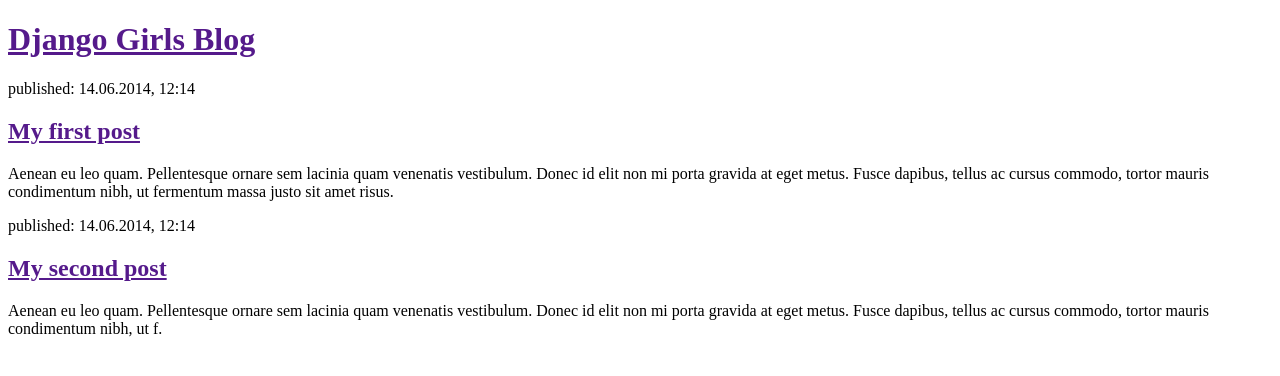
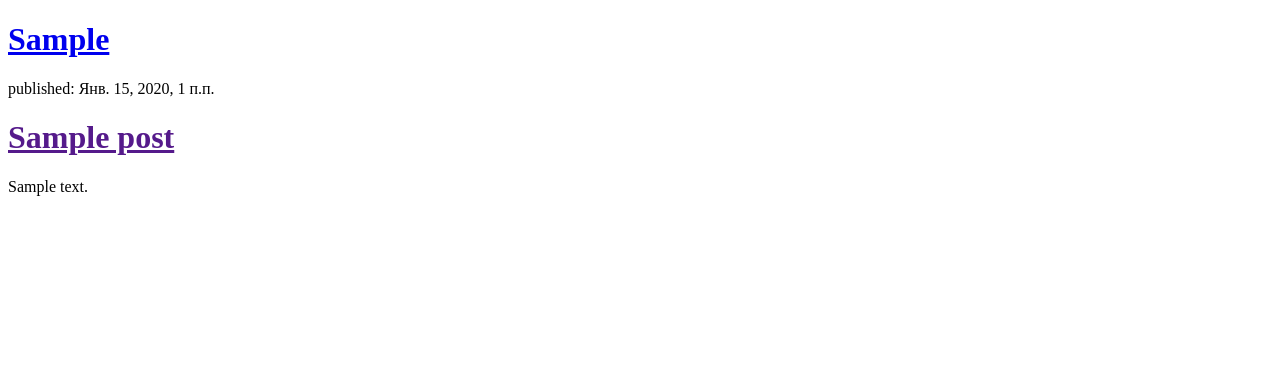
Before and after one commit to PFdevelopment/my-first-blog, a Django app: template blog/templates/blog/post_list.html in a window 1280 px wide. Shown: the top 376 px of the page. Run offline with Django 3.2, Linux system fonts and the light colour scheme; the template is opened without the code that fills it: values that come from a table or form of the project are taken from there, others are empty; tables that the repository leaves empty hold one stand-in row (values such as "Sample post").

Commit message:
Modified templates to display posts from database.

```diff
--- a/blog/templates/blog/post_list.html
+++ b/blog/templates/blog/post_list.html
@@ -5,19 +5,17 @@
     </head>
     <body>
         <div>
-            <h1><a href="">Django Girls Blog</a></h1>
+          <h1><a href="/">Sample</a></h1>
         </div>
-
-        <div>
-            <p>published: 14.06.2014, 12:14</p>
-            <h2><a href="">My first post</a></h2>
-            <p>Aenean eu leo quam. Pellentesque ornare sem lacinia quam venenatis vestibulum. Donec id elit non mi porta gravida at eget metus. Fusce dapibus, tellus ac cursus commodo, tortor mauris condimentum nibh, ut fermentum massa justo sit amet risus.</p>
-        </div>
-
-        <div>
-            <p>published: 14.06.2014, 12:14</p>
-            <h2><a href="">My second post</a></h2>
-            <p>Aenean eu leo quam. Pellentesque ornare sem lacinia quam venenatis vestibulum. Donec id elit non mi porta gravida at eget metus. Fusce dapibus, tellus ac cursus commodo, tortor mauris condimentum nibh, ut f.</p>
-        </div>
+        <!-- Starting for loop -->
+        {% for post in posts %}
+          <div>
+            <!-- Accessing data -->
+            <p>published: {{ post.published_date }}</p>
+            <h1><a href="">{{ post.title }}</a></h1>
+            <p>{{ post.text|linebreaksbr }}</p>
+          </div>
+        {% endfor %}
+        <!-- Ending for loop -->
     </body>
 </html>
--- a/blog/views.py
+++ b/blog/views.py
@@ -1,4 +1,7 @@
 from django.shortcuts import render
+from .models import Post
+from django.utils import timezone
 
 def post_list(request):
-    return render(request, 'blog/post_list.html')
+    posts = Post.objects.filter(published_date__lte=timezone.now()).order_by("published_date")
+    return render(request, 'blog/post_list.html', {'posts': posts})
```
